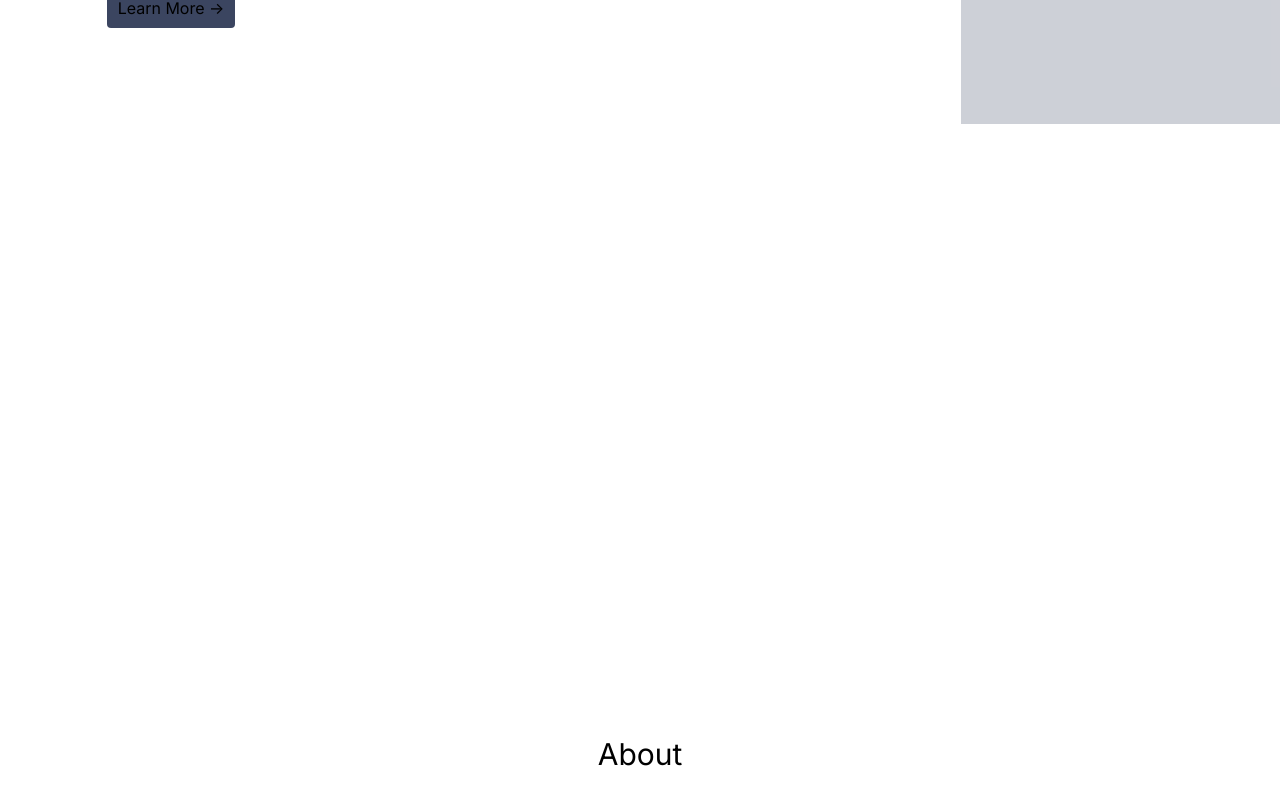
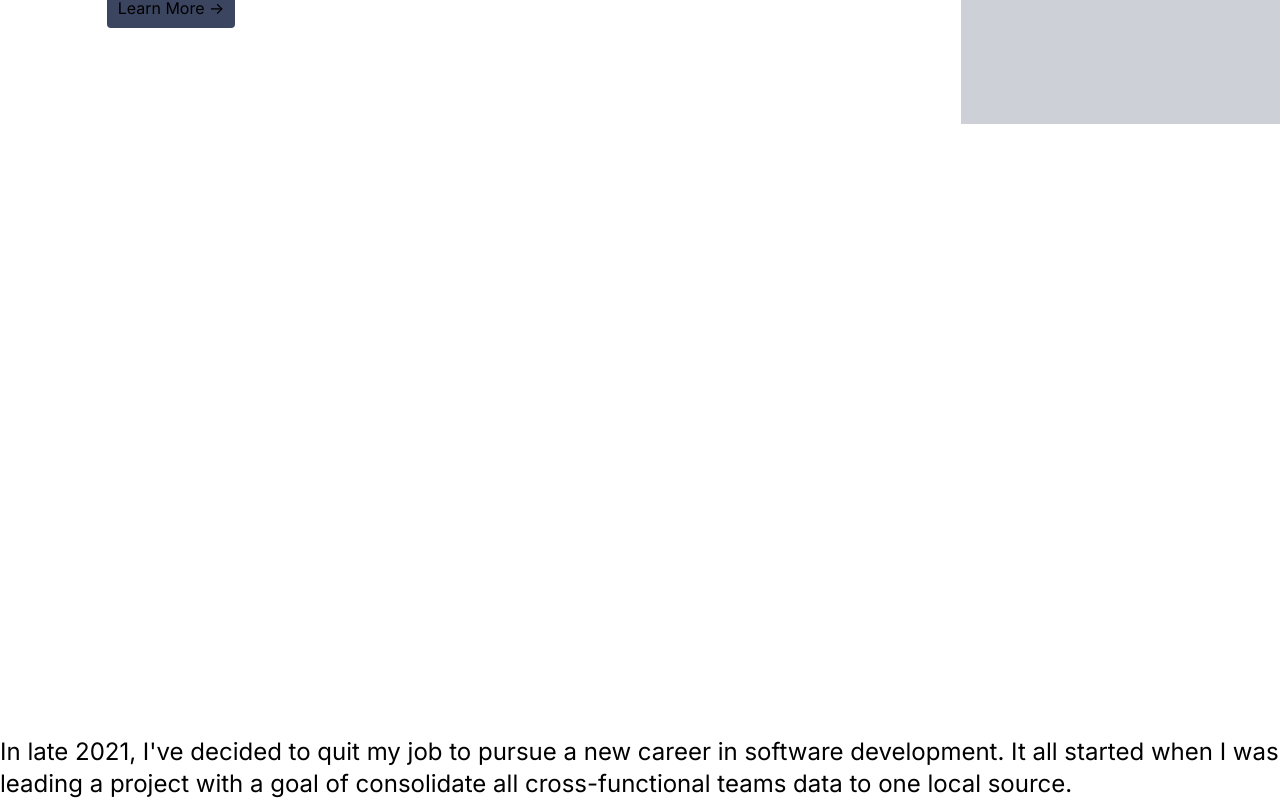
Before and after one commit to L-Chew/Personal-Portfolio, a React app: page / in a window 1280 px wide. Shown: the part 676-1476 px from the top of the page. Before the commit the page ends 1448 px from the top, so only its background shows below. Built offline with nearby package versions, Linux system fonts and the light colour scheme; the HTML template or start-up script is replaced by a standard one.

Commit message:
About: updated format; included placeholder text

```diff
--- a/client/src/Components/About.jsx
+++ b/client/src/Components/About.jsx
@@ -4,7 +4,11 @@ const About = () => {
 
   return (
     <>
-      <div className='text-center text-3xl'>About</div>
+      <div className='grid grid-cols-8'>
+        <div className='col-start-1 col-span-9 text-2xl'>
+          In late 2021, I've decided to quit my job to pursue a new career in software development. It all started when I was leading a project with a goal of consolidate all cross-functional teams data to one local source.
+        </div>
+      </div>
     </>
   )
 };
```
